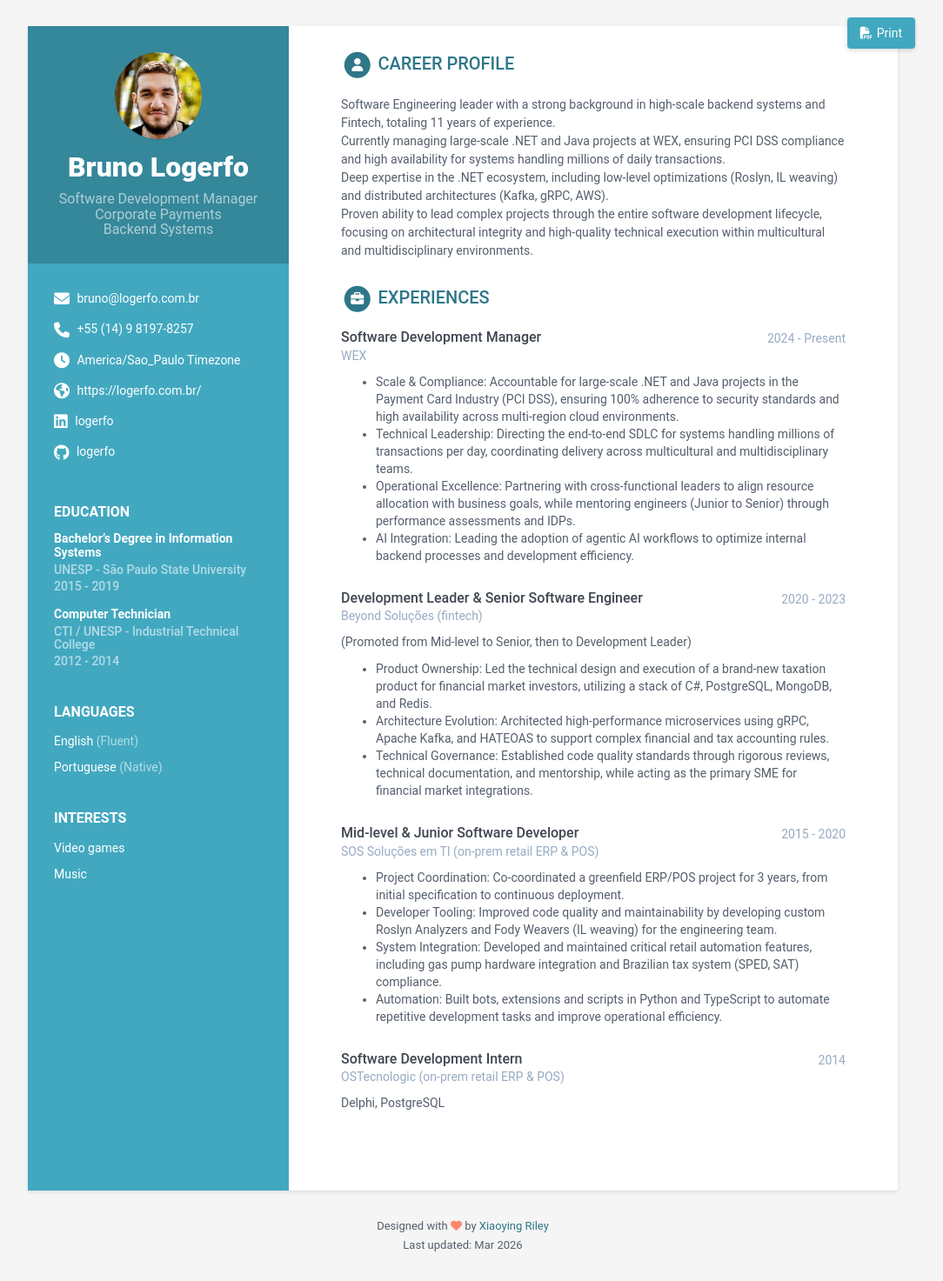
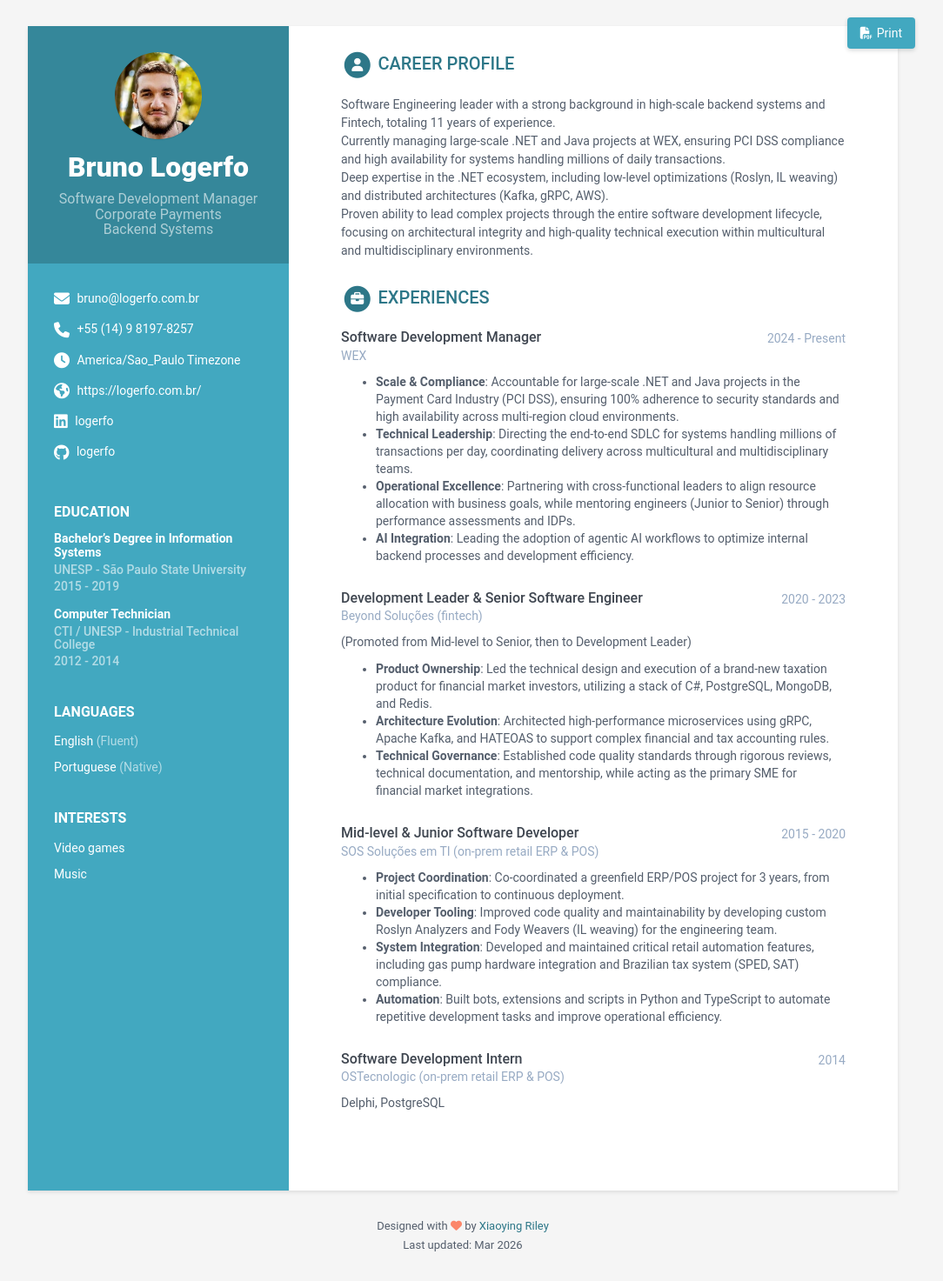
Before and after one commit to Logerfo/resume, a Jekyll site: the page built from index.html, in a window 1280 px wide. Shown: the whole page at 87% size, without its empty margins (108-1192 px from the left). Built offline with Jekyll 4.4.1, drawn with Linux system fonts in a browser that asks for light colours; part of the change alters nothing that is shown.

Commit message:
Update data.yml

```diff
--- a/_data/data.yml
+++ b/_data/data.yml
@@ -67,27 +67,27 @@ experiences:
     time: 2024 - Present
     company: WEX
     details: |
-      - Scale & Compliance: Accountable for large-scale .NET and Java projects in the Payment Card Industry (PCI DSS), ensuring 100% adherence to security standards and high availability across multi-region cloud environments.
-      - Technical Leadership: Directing the end-to-end SDLC for systems handling millions of transactions per day, coordinating delivery across multicultural and multidisciplinary teams.
-      - Operational Excellence: Partnering with cross-functional leaders to align resource allocation with business goals, while mentoring engineers (Junior to Senior) through performance assessments and IDPs.
-      - AI Integration: Leading the adoption of agentic AI workflows to optimize internal backend processes and development efficiency.
+      - **Scale & Compliance**: Accountable for large-scale .NET and Java projects in the Payment Card Industry (PCI DSS), ensuring 100% adherence to security standards and high availability across multi-region cloud environments.
+      - **Technical Leadership**: Directing the end-to-end SDLC for systems handling millions of transactions per day, coordinating delivery across multicultural and multidisciplinary teams.
+      - **Operational Excellence**: Partnering with cross-functional leaders to align resource allocation with business goals, while mentoring engineers (Junior to Senior) through performance assessments and IDPs.
+      - **AI Integration**: Leading the adoption of agentic AI workflows to optimize internal backend processes and development efficiency.
   - role: Development Leader & Senior Software Engineer
     time: 2020 - 2023
     company: Beyond Soluções (fintech)
     details: |
       (Promoted from Mid-level to Senior, then to Development Leader)
 
-      - Product Ownership: Led the technical design and execution of a brand-new taxation product for financial market investors, utilizing a stack of C#, PostgreSQL, MongoDB, and Redis.
-      - Architecture Evolution: Architected high-performance microservices using gRPC, Apache Kafka, and HATEOAS to support complex financial and tax accounting rules.
-      - Technical Governance: Established code quality standards through rigorous reviews, technical documentation, and mentorship, while acting as the primary SME for financial market integrations.
+      - **Product Ownership**: Led the technical design and execution of a brand-new taxation product for financial market investors, utilizing a stack of C#, PostgreSQL, MongoDB, and Redis.
+      - **Architecture Evolution**: Architected high-performance microservices using gRPC, Apache Kafka, and HATEOAS to support complex financial and tax accounting rules.
+      - **Technical Governance**: Established code quality standards through rigorous reviews, technical documentation, and mentorship, while acting as the primary SME for financial market integrations.
   - role: Mid-level & Junior Software Developer
     time: 2015 - 2020
     company: SOS Soluções em TI (on-prem retail ERP & POS)
     details: |
-      - Project Coordination: Co-coordinated a greenfield ERP/POS project for 3 years, from initial specification to continuous deployment.
-      - Developer Tooling: Improved code quality and maintainability by developing custom Roslyn Analyzers and Fody Weavers (IL weaving) for the engineering team.
-      - System Integration: Developed and maintained critical retail automation features, including gas pump hardware integration and Brazilian tax system (SPED, SAT) compliance.
-      - Automation: Built bots, extensions and scripts in Python and TypeScript to automate repetitive development tasks and improve operational efficiency.
+      - **Project Coordination**: Co-coordinated a greenfield ERP/POS project for 3 years, from initial specification to continuous deployment.
+      - **Developer Tooling**: Improved code quality and maintainability by developing custom Roslyn Analyzers and Fody Weavers (IL weaving) for the engineering team.
+      - **System Integration**: Developed and maintained critical retail automation features, including gas pump hardware integration and Brazilian tax system (SPED, SAT) compliance.
+      - **Automation**: Built bots, extensions and scripts in Python and TypeScript to automate repetitive development tasks and improve operational efficiency.
   - role: Software Development Intern
     time: 2014
     company: OSTecnologic (on-prem retail ERP & POS)
```
